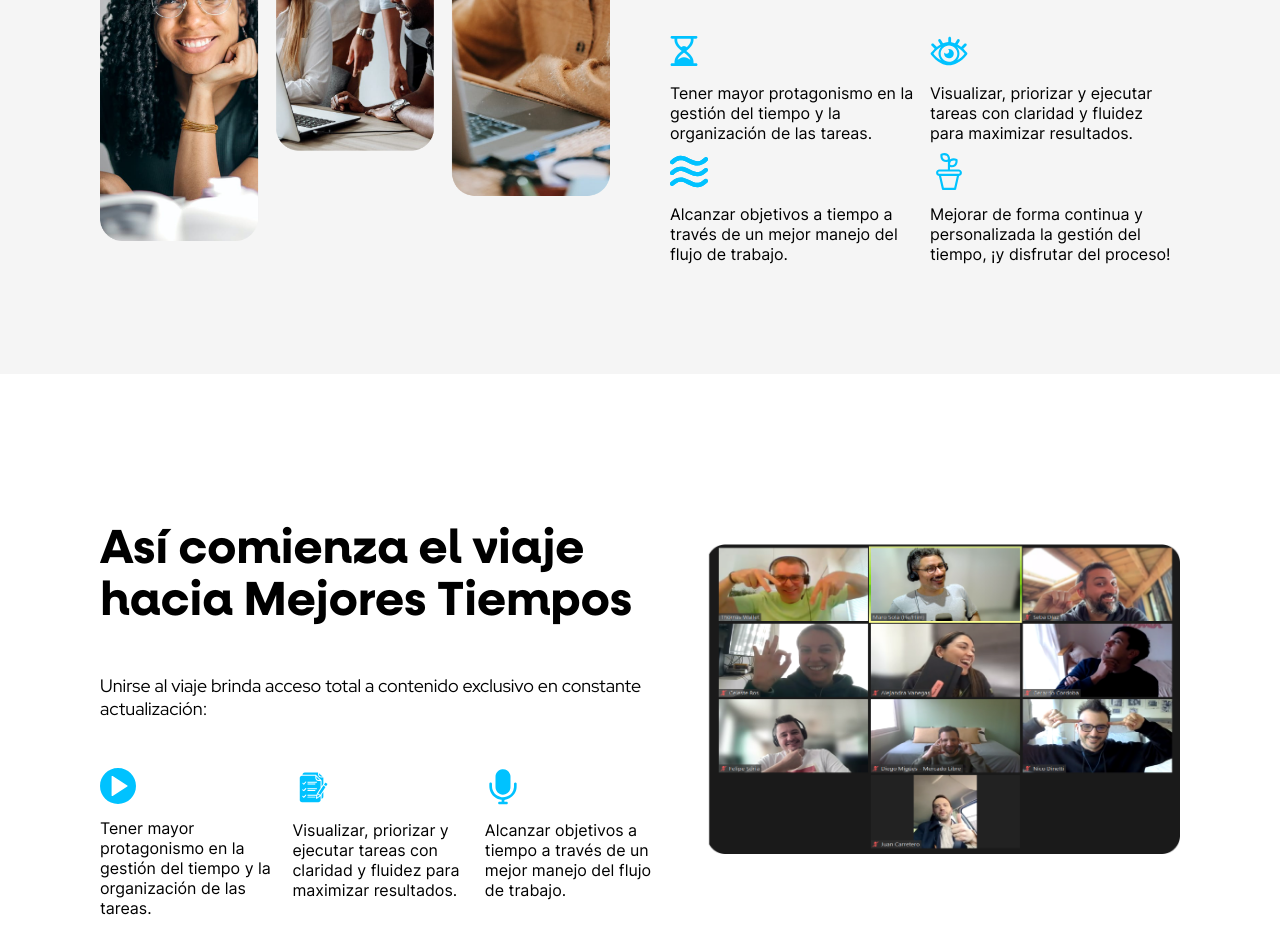
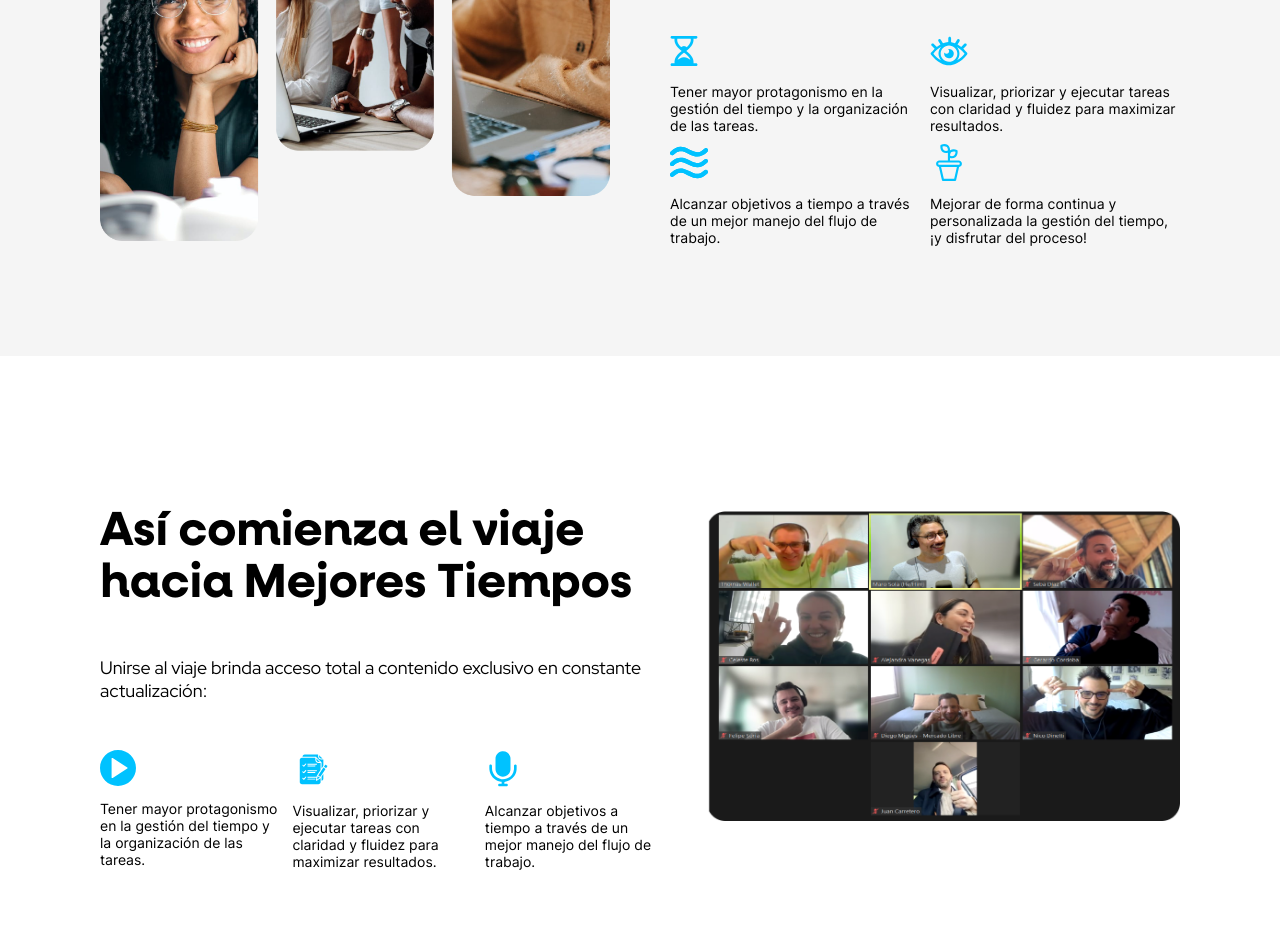
Before and after one commit to lgcastro710/next-free, a plain HTML site: page index.html in a window 1280 px wide. Shown: the part 2077-3008 px from the top of the page. Drawn offline with nearby package versions, Linux system fonts and the light colour scheme; files whose address does not match are found by name.

Commit message:
actualizacion styles

```diff
--- a/styles.css
+++ b/styles.css
@@ -423,7 +423,7 @@ nav ul li a {
 }
 
 .items-gestion p {
-    font-size: 16px;
+    font-size: 14px;
     font-family: 'Inter';
     font-weight: 400;
     color: #000;
@@ -481,7 +481,7 @@ nav ul li a {
 }
 
 .items-viaje p {
-    font-size: 16px;
+    font-size: 14px;
     font-family: 'Inter';
     font-weight: 400;
     color: #000;
```
